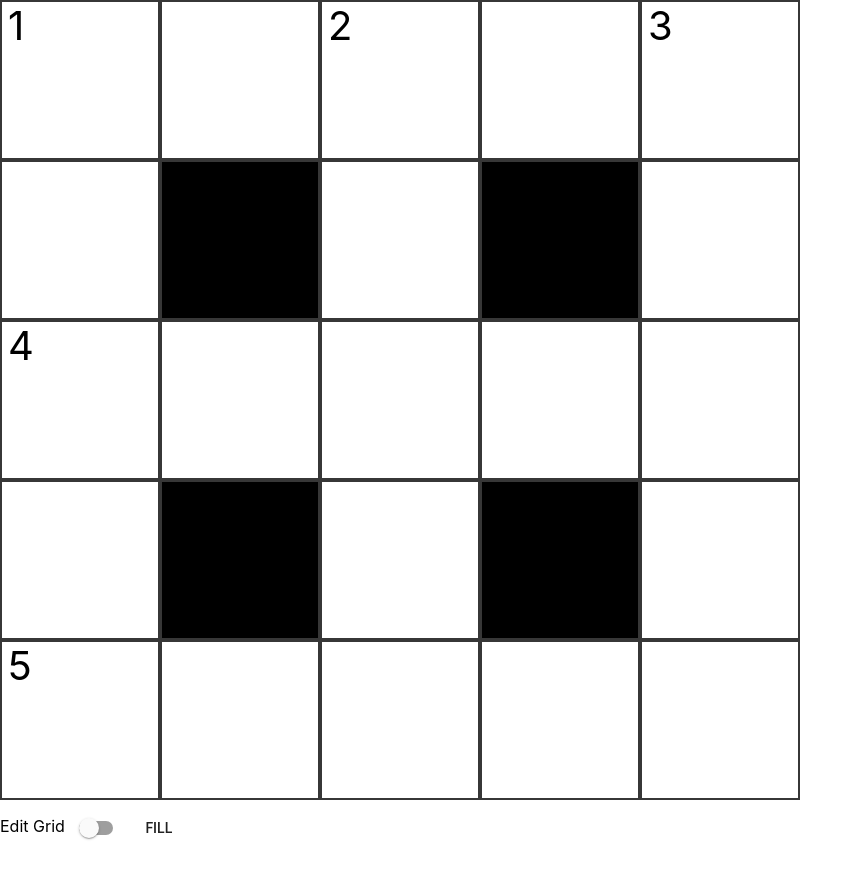
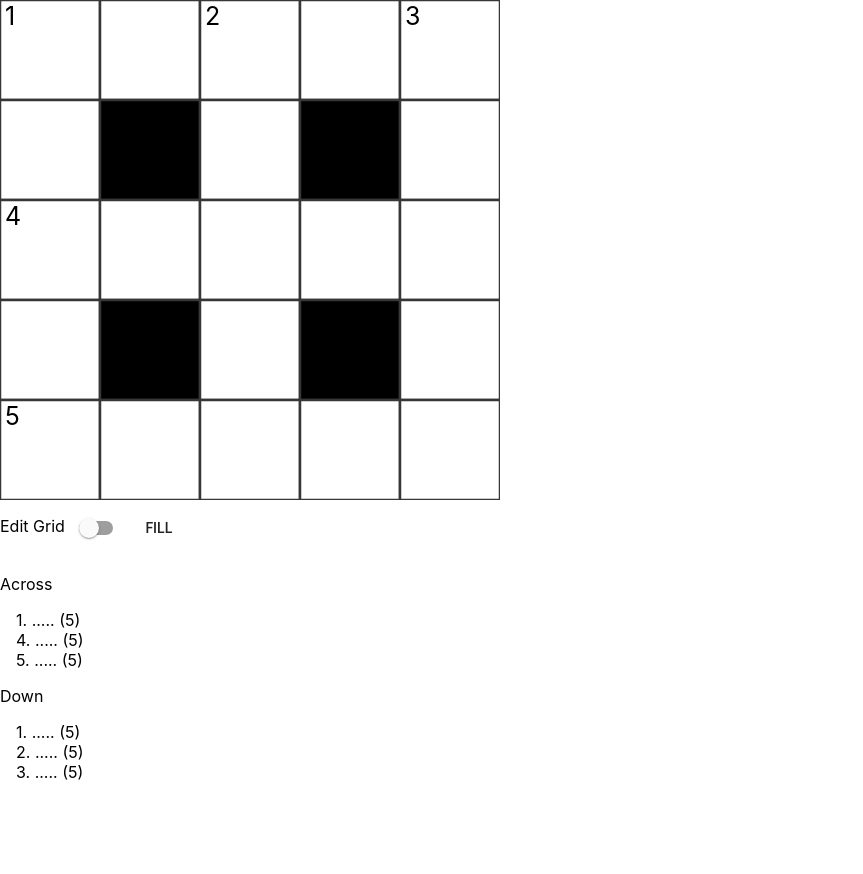
Before and after one commit to sh4nth/crossword, a React (Create React App) app: page / in a window 1280 px wide. Shown: the whole page, without its empty margins (0-863 px from the left). After the commit the page ends 800 px from the top, so only its background shows below. Built offline with nearby package versions, Linux system fonts and the light colour scheme.

Commit message:
Clean up logs Fix constraints to '.'

```diff
--- a/src/App.css
+++ b/src/App.css
@@ -59,3 +59,15 @@
   fill: black;
   font-size: 10px;
 }
+
+.clueList {
+  list-style: none;
+  margin-left: 0;
+   padding-left: 1em;
+   text-indent: 0em;
+}
+
+.crossword {
+  height: 500px;
+  width: 500px;
+}
--- a/src/Clue.tsx
+++ b/src/Clue.tsx
@@ -27,12 +27,17 @@ export class Clue {
         this.start = props.start;
         this.length = props.length;
         this.isAcross = props.isAcross;
-        let constraints = Array(props.length + 1).join(" ");
+        let constraints = Array(props.length + 1).join(".");
         this.state = {
             isBacktracking: false,
             isFilled: false,
             constraints:constraints,
             intersectingClues:[]};
+    }
+
+    lengthen() {
+        this.length++;
+        this.state.constraints += ".";
     }
 
     public getPoints() {
@@ -102,7 +107,7 @@ export function numberClues(boxes: Array<Array<BoxProps>>): Array<Clue> {
             if (currentClue == null) {
                 currentClue = new Clue({start:{x:j, y:i}, isAcross: isAcross, length: 1, clueNumber: 0});
             } else {
-                currentClue.length++;
+                currentClue.lengthen();
             }
         } else {
             if(currentClue != null) {
@@ -150,6 +155,5 @@ export function numberClues(boxes: Array<Array<BoxProps>>): Array<Clue> {
         }
         clue.clueNumber = clueNumber;
     }
-    console.log(actualClues);
     return actualClues;
 }
--- a/src/Crossword.tsx
+++ b/src/Crossword.tsx
@@ -33,14 +33,6 @@ function shouldBeBlack(i:number, j:number) {
 }
 
 const N = 5;
-
-function containerStyle() {
-    let size = window.innerWidth > window.innerHeight ? window.innerHeight : window.innerWidth;
-    return {
-        width: size,
-        height: size,
-    }
-}
 
 type CrosswordProps = {
     editable: boolean,
@@ -210,7 +202,7 @@ export class Crossword extends Component<CrosswordProps, State> {
     render() {
         console.log("Render Crossword");
         return (
-        <div ref={div => {this.div = div;}} className="Crossword" style={containerStyle()} tabIndex={0}>
+        <div ref={div => {this.div = div;}} className="crossword" tabIndex={0}>
             <svg
                 onClick={e => this.onClick(e)}
                 id="crossword-svg" viewBox={"0 0 " + N*boxSize + " " + N*boxSize} xmlns="http://www.w3.org/2000/svg">
@@ -239,7 +231,22 @@ export class Crossword extends Component<CrosswordProps, State> {
             }}
             onChange={e => this.onInputBoxChange()}
             style={this.getHiddenBoxStyle()}/>
-            <div className="blackSquare"></div>
+            <div>
+                Across
+                <ul className="clueList">
+                    {this.state.clues.filter(c=> c.isAcross).map(c => {
+                        return <li key={c.clueNumber + " " + c.isAcross}>{c.clueNumber}. {c.state.constraints} ({c.length})</li>
+                    })}
+                </ul>
+            </div>
+            <div>
+                Down
+                <ul className="clueList">
+                    {this.state.clues.filter(c=> !c.isAcross).map(c => {
+                        return <li key={c.clueNumber + " " + c.isAcross}>{c.clueNumber}. {c.state.constraints} ({c.length})</li>
+                    })}
+                </ul>
+            </div>
         </div>);
     }
 
```
